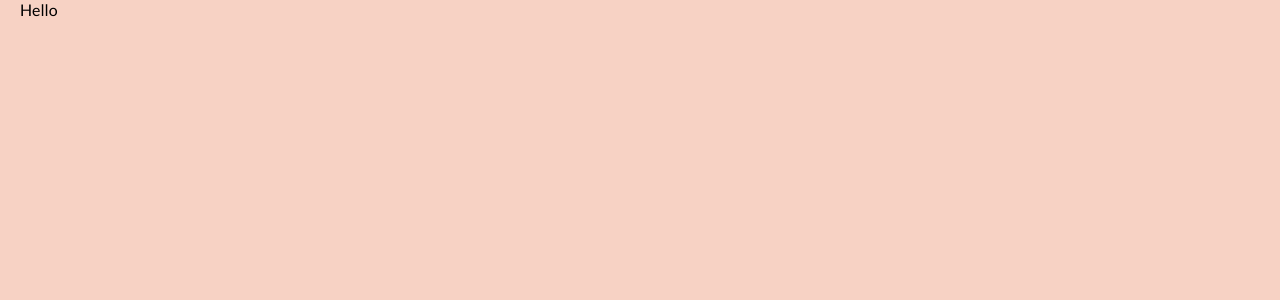
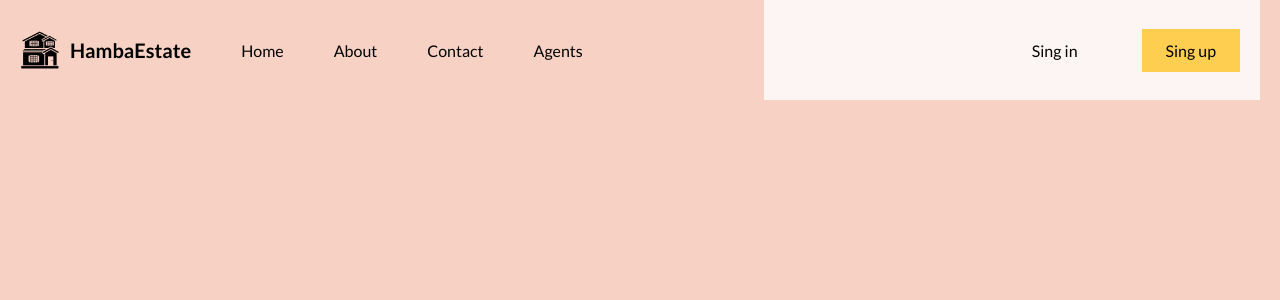
Before and after one commit to Rashedul-Hoque-Rashed/HambaEstate, a React (Vite) app in the folder client/: page / in a window 1280 px wide. Shown: the top 300 px of the page. Built offline with nearby package versions, Linux system fonts and the light colour scheme.

Commit message:
create navbar

```diff
--- a/client/src/App.jsx
+++ b/client/src/App.jsx
@@ -1,9 +1,10 @@
+import Navbar from "./components/navbar/Navbar.jsx";
 import "./layout.scss"
 
 function App() {
   return (
     <div className="layout">
-      Hello
+      <Navbar />
     </div>
   )
 }
--- /dev/null
+++ b/client/src/components/navbar/Navbar.jsx
@@ -0,0 +1,24 @@
+import "./Navbar.scss"
+
+function Navbar() {
+    return (
+        <nav>
+            <div className="left">
+                <a href="/" className="logo">
+                    <img src="/logo.png" alt="" />
+                    <span>HambaEstate</span>
+                </a>
+                <a href="/">Home</a>
+                <a href="/">About</a>
+                <a href="/">Contact</a>
+                <a href="/">Agents</a>
+            </div>
+            <div className="right">
+            <a href="/">Sing in</a>
+                <a href="/" className="register">Sing up</a>
+            </div>
+        </nav>
+    )
+}
+
+export default Navbar;
--- /dev/null
+++ b/client/src/components/navbar/Navbar.scss
@@ -0,0 +1,66 @@
+@import "../../responsive.scss";
+
+nav{
+    height: 100px;
+    display: flex;
+    justify-content: space-between;
+    align-items: center;
+
+    a{
+        transition: all 0.4s ease;
+
+        @include sm{
+            display: none;
+        }
+
+        &:hover{
+            scale: 1.05;
+        }
+    }
+
+    .left{
+        flex: 3;
+        display: flex;
+        align-items: center;
+        gap: 50px;
+
+        .logo{
+            font-weight: bold;
+            font-size: 20px;
+            display: flex;
+            align-items: center;
+            gap: 10px;
+
+            img{
+                width: 40px;
+            }
+
+            span{
+                @include md{
+                    display: none;
+                }
+                @include sm{
+                    display: initial;
+                }
+            }
+        }
+    }
+    .right{
+        flex: 2;
+        display: flex;
+        align-items: center;
+        justify-content: flex-end;
+        background-color: #fcf5f3;
+        height: 100%;
+
+        a{
+            padding: 12px 24px;
+            margin: 20px;
+        }
+
+        .register{
+            background-color: #fece51;
+
+        }
+    }
+}
```
